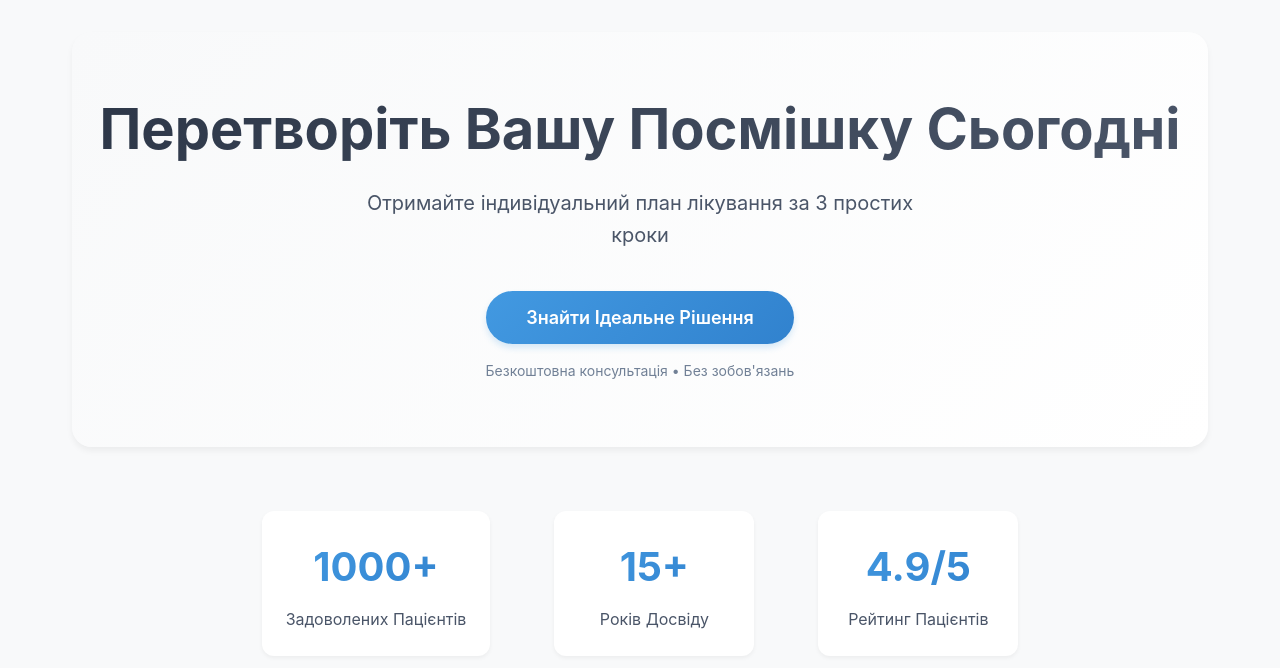
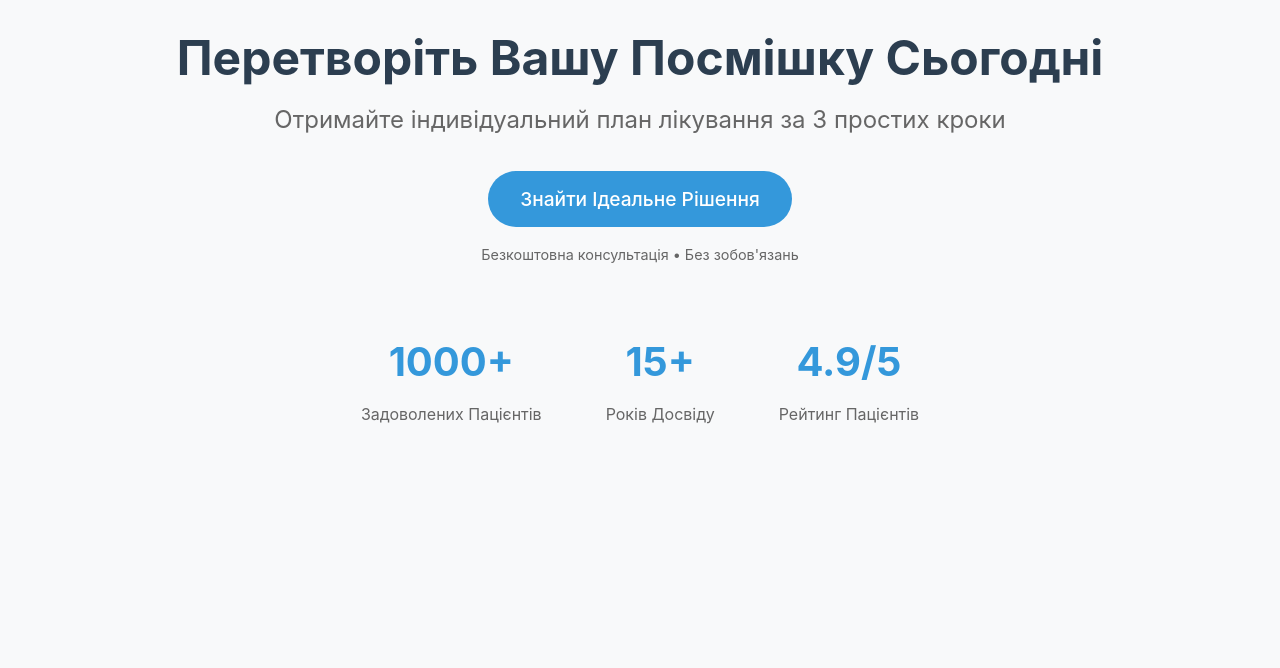
Before and after one commit to BalasimJasim/dental-funnel-app, a React (Vite) app in the folder client/: page / in a window 1280 px wide. Shown: the top 668 px of the page. Built offline with nearby package versions, Linux system fonts and the light colour scheme.

Commit message:
fix: update vite config and landing page styles - Add CSS modules configuration - Update landing page styles - Fix production build CSS issues

```diff
--- a/client/src/components/Landing/Landing.module.css
+++ b/client/src/components/Landing/Landing.module.css
@@ -2,36 +2,24 @@
   max-width: 1200px;
   margin: 0 auto;
   padding: 2rem;
+  text-align: center;
 }
 
 .hero {
-  text-align: center;
-  padding: 4rem 1rem;
-  background: linear-gradient(135deg, #f8f9fa 0%, #ffffff 100%);
-  border-radius: 20px;
   margin-bottom: 4rem;
-  box-shadow: 0 4px 6px rgba(0, 0, 0, 0.05);
 }
 
 .title {
-  font-size: 3.5rem;
-  color: #2d3748;
-  margin-bottom: 1.5rem;
-  line-height: 1.2;
+  font-size: 3rem;
   font-weight: 700;
-  background: linear-gradient(135deg, #2d3748 0%, #4a5568 100%);
-  -webkit-background-clip: text;
-  -webkit-text-fill-color: transparent;
+  color: #2c3e50;
+  margin-bottom: 1rem;
 }
 
 .subtitle {
-  font-size: 1.25rem;
-  color: #4a5568;
-  margin-bottom: 2.5rem;
-  max-width: 600px;
-  margin-left: auto;
-  margin-right: auto;
-  line-height: 1.6;
+  font-size: 1.5rem;
+  color: #666;
+  margin-bottom: 2rem;
 }
 
 .ctaContainer {
@@ -42,190 +30,61 @@
 }
 
 .cta {
-  background: linear-gradient(135deg, #4299e1 0%, #3182ce 100%);
+  background-color: #3498db;
   color: white;
-  padding: 1rem 2.5rem;
   border: none;
+  padding: 1rem 2rem;
   border-radius: 50px;
-  font-size: 1.125rem;
+  font-size: 1.2rem;
   cursor: pointer;
   transition: all 0.3s ease;
-  font-weight: 600;
-  box-shadow: 0 4px 6px rgba(66, 153, 225, 0.2);
 }
 
-.cta:hover {
+.ctaHovered {
   transform: translateY(-2px);
-  box-shadow: 0 6px 8px rgba(66, 153, 225, 0.3);
+  box-shadow: 0 4px 6px rgba(0, 0, 0, 0.1);
+  background-color: #2980b9;
 }
 
 .ctaSubtext {
-  color: #718096;
-  font-size: 0.875rem;
+  color: #666;
+  font-size: 0.9rem;
 }
 
 .socialProof {
   display: flex;
   justify-content: center;
   gap: 4rem;
-  margin-bottom: 4rem;
-  flex-wrap: wrap;
+  margin-top: 4rem;
 }
 
 .statItem {
   text-align: center;
-  padding: 1.5rem;
-  background: white;
-  border-radius: 12px;
-  min-width: 200px;
-  box-shadow: 0 2px 4px rgba(0, 0, 0, 0.05);
-  transition: transform 0.3s ease;
-}
-
-.statItem:hover {
-  transform: translateY(-5px);
 }
 
 .statNumber {
   font-size: 2.5rem;
   font-weight: 700;
-  color: #4299e1;
+  color: #3498db;
   margin-bottom: 0.5rem;
-  background: linear-gradient(135deg, #4299e1 0%, #3182ce 100%);
-  -webkit-background-clip: text;
-  -webkit-text-fill-color: transparent;
 }
 
 .statLabel {
-  color: #4a5568;
+  color: #666;
   font-size: 1rem;
 }
 
-.benefits {
-  margin-bottom: 4rem;
-}
-
-.sectionTitle {
-  text-align: center;
-  font-size: 2.5rem;
-  color: #2d3748;
-  margin-bottom: 3rem;
-  font-weight: 700;
-}
-
-.benefitsGrid {
-  display: grid;
-  grid-template-columns: repeat(auto-fit, minmax(300px, 1fr));
-  gap: 2rem;
-}
-
-.benefitCard {
-  background: white;
-  padding: 2rem;
-  border-radius: 16px;
-  box-shadow: 0 4px 6px rgba(0, 0, 0, 0.05);
-  transition: all 0.3s ease;
-  text-align: center;
-}
-
-.benefitCard:hover {
-  transform: translateY(-5px);
-  box-shadow: 0 6px 8px rgba(0, 0, 0, 0.1);
-}
-
-.benefitIcon {
-  font-size: 2.5rem;
-  margin-bottom: 1.5rem;
-}
-
-.benefitTitle {
-  font-size: 1.5rem;
-  color: #2d3748;
-  margin-bottom: 1rem;
-  font-weight: 600;
-}
-
-.benefitDescription {
-  color: #4a5568;
-  line-height: 1.6;
-}
-
-.urgencyBanner {
-  background: linear-gradient(135deg, #ebf8ff 0%, #e6fffa 100%);
-  padding: 2rem;
-  border-radius: 16px;
-  display: flex;
-  justify-content: space-between;
-  align-items: center;
-  gap: 2rem;
-  margin-top: 4rem;
-}
-
-.urgencyBanner p {
-  color: #2d3748;
-  font-size: 1.25rem;
-  font-weight: 600;
-}
-
-.secondaryCta {
-  background: white;
-  color: #4299e1;
-  padding: 0.75rem 1.5rem;
-  border: 2px solid #4299e1;
-  border-radius: 50px;
-  font-size: 1rem;
-  cursor: pointer;
-  transition: all 0.3s ease;
-  font-weight: 600;
-}
-
-.secondaryCta:hover {
-  background: #4299e1;
-  color: white;
-}
-
-/* Responsive Design */
 @media (max-width: 768px) {
-  .title {
-    font-size: 2.5rem;
-  }
-
-  .subtitle {
-    font-size: 1.125rem;
-  }
-
-  .socialProof {
-    gap: 2rem;
-  }
-
-  .statItem {
-    min-width: 150px;
-  }
-
-  .urgencyBanner {
-    flex-direction: column;
-    text-align: center;
-  }
-
-  .benefitsGrid {
-    grid-template-columns: 1fr;
-  }
-}
-
-@media (max-width: 480px) {
-  .container {
-    padding: 1rem;
-  }
-
-  .hero {
-    padding: 2rem 1rem;
-  }
-
   .title {
     font-size: 2rem;
   }
 
-  .cta {
-    width: 100%;
+  .subtitle {
+    font-size: 1.2rem;
+  }
+
+  .socialProof {
+    flex-direction: column;
+    gap: 2rem;
   }
 }
--- a/client/vite.config.js
+++ b/client/vite.config.js
@@ -14,6 +14,14 @@ export default defineConfig({
         entryFileNames: "assets/[name].js",
       },
     },
+    cssCodeSplit: true,
+    cssMinify: true,
+  },
+  css: {
+    modules: {
+      localsConvention: "camelCase",
+      generateScopedName: "[name]__[local]__[hash:base64:5]",
+    },
   },
   define: {
     __BUILD_TIMESTAMP__: JSON.stringify(new Date().toISOString()),
```
